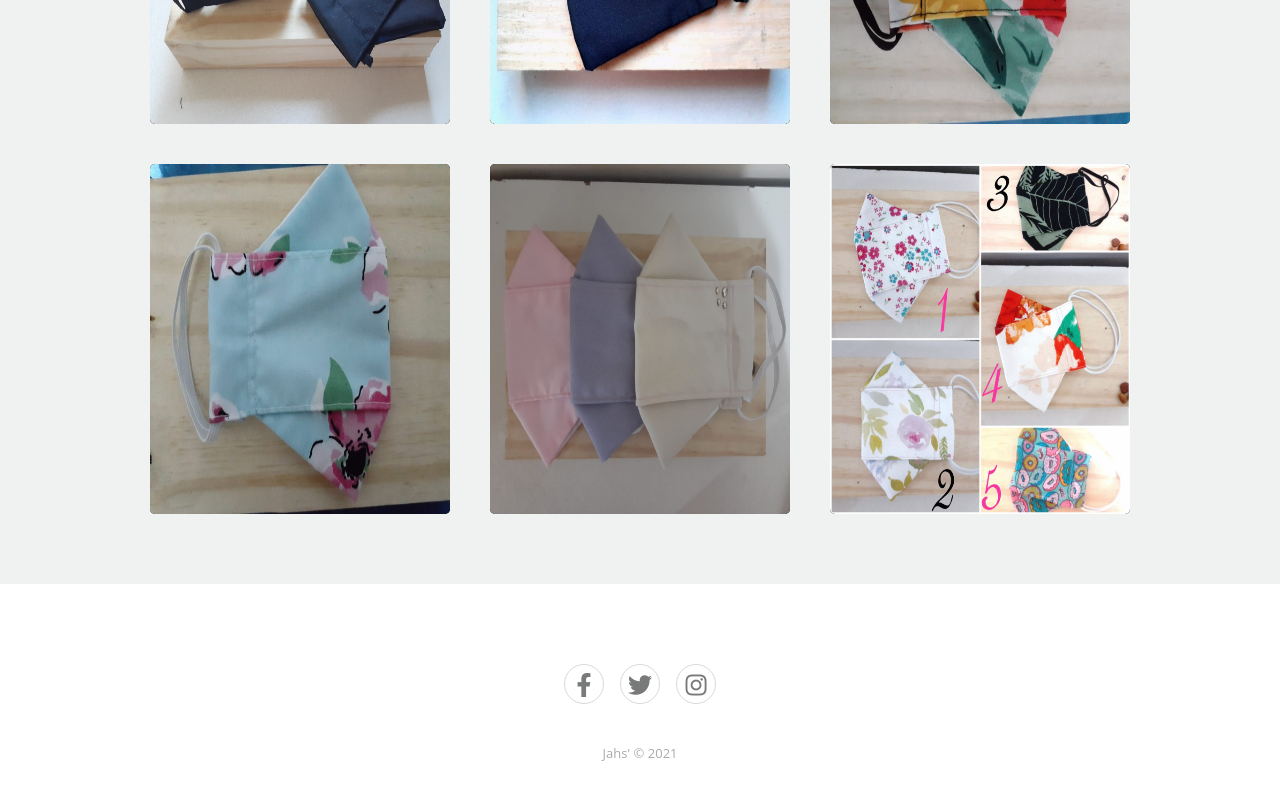
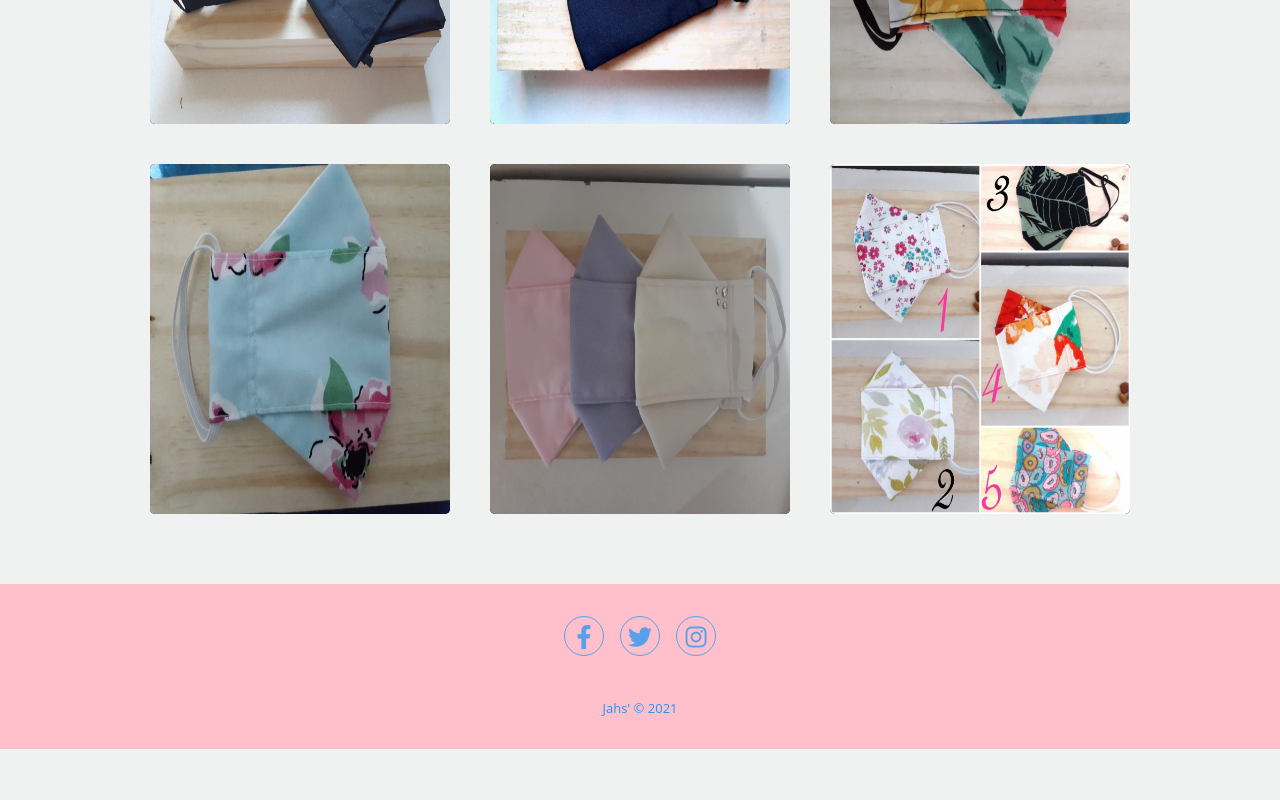
Before and after one commit to ramirezleonel/proyectoang, a website: page index.html in a window 1280 px wide. Shown: the part 1184-1984 px from the top of the page. After the commit the page ends 1933 px from the top, so only its background shows below. Drawn offline with nearby package versions, Linux system fonts and the light colour scheme.

Commit message:
footer cambio de color

```diff
--- a/css/footer.css
+++ b/css/footer.css
@@ -1,7 +1,7 @@
 .footer-basic {
-    padding:80px 0;
-    background-color:#ffffff;
-    color:#4b4c4d;
+    padding:2.0em 0;
+    background-color:var(--title-color-s);
+    color:var(--title-color-jah);
   }
 
   .footer-basic ul {
@@ -40,7 +40,7 @@
     display:inline-block;
     text-align:center;
     border-radius:50%;
-    border:1px solid #ccc;
+    border:1px solid var(--title-color-jah);
     margin:0 8px;
     color:inherit;
     opacity:0.75;
@@ -51,10 +51,10 @@
   }
 
   .footer-basic .copyright {
-    margin-top:15px;
+    margin-top:18px;
     text-align:center;
     font-size:13px;
-    color:#aaa;
+    color:var(--title-color-jah);
     margin-bottom:0;
   }
   .list-inline {
```
Also changed, not shown: index.html (+0 -1 lines).
